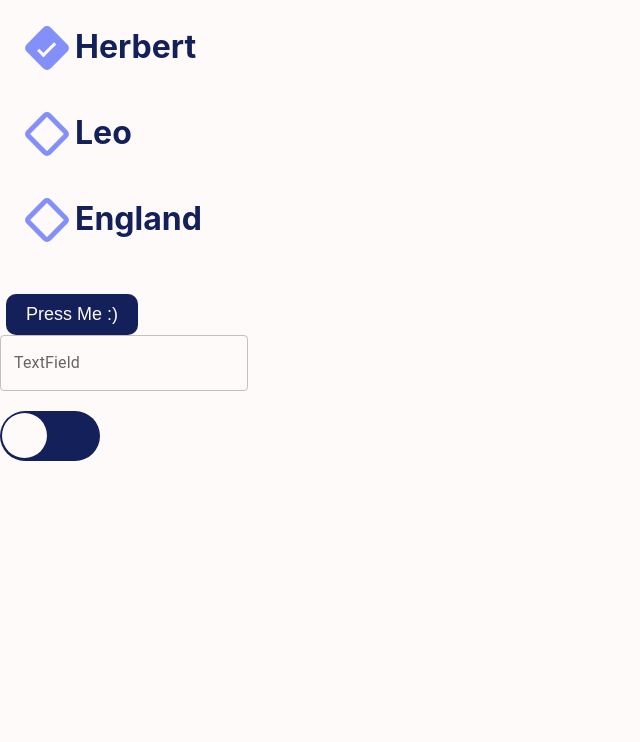
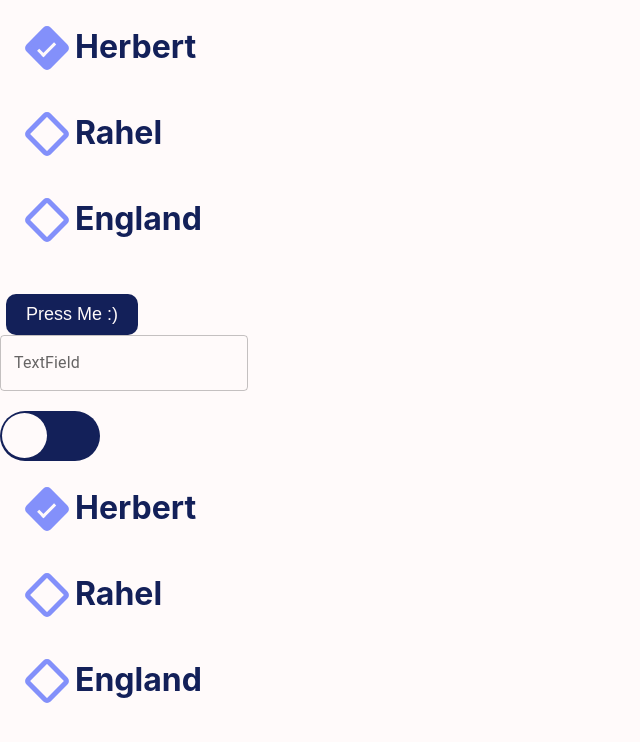
Before and after one commit to lucaskronlachner/installations-tool-infoniqa, a React (Create React App) app in the folder infoniqa-installation-tool/: page / in a window 1280 px wide. Shown: the top 742 px of the page, without its empty margins (0-640 px from the left). Built offline with nearby package versions, Linux system fonts and the light colour scheme.

Commit message:
Bugfixes for Checkboxes

```diff
--- a/infoniqa-installation-tool/package.json
+++ b/infoniqa-installation-tool/package.json
@@ -10,6 +10,7 @@
     "@testing-library/jest-dom": "^5.16.3",
     "@testing-library/react": "^12.1.4",
     "@testing-library/user-event": "^13.5.0",
+    "js-hash-code": "^1.0.0",
     "react": "^18.0.0",
     "react-dom": "^18.0.0",
     "react-scripts": "5.0.0",
--- a/infoniqa-installation-tool/src/components/Checkbox/CheckboxComp.js
+++ b/infoniqa-installation-tool/src/components/Checkbox/CheckboxComp.js
@@ -1,61 +1,67 @@
 import React from 'react';
 import './CheckboxStyle.css';
 
-const checkboxComp = () => {
+export default function CheckboxComp(props) {
 
-    return(
+    return (
         <div className='container'>
-            <CheckboxList checkList={[true, false, false]} nameList={["Herbert", "Leo", "England"]}/>
+            <CheckboxList ident={props._ident} checkList={[true, false, false]} nameList={["Herbert", "Rahel", "England"]} />
         </div>
     )
 }
 
-class CheckboxList extends React.Component{
+class CheckboxList extends React.Component {
 
-    constructor(props){
+    constructor(props) {
         super(props)
         this.state = {
             _checkedList: props.checkList,
             _nameList: props.nameList,
+            _ident : props.ident,
         }
     }
 
-    render(){
-        return(
+    render() {
+        return (
             <ul className='checkListContainer'>
-            {this.state._checkedList.map((item, index) => (<CheckButton key={index} keyVar={index} check={item} name={this.state._nameList[index]} />))}
+                {this.state._checkedList.map((item, index) => (<CheckButton key={index} keyVar={index} check={item} ident={this.state._ident} name={this.state._nameList[index]} />))}
             </ul>
         )
     }
 
 }
 
-class CheckButton extends React.Component{
+class CheckButton extends React.Component {
 
-    _IsChecked = false;
+    _IsChecked = false
     _Key = 0
 
-    constructor(props){
+    constructor(props) {
         super(props)
         this._Key = props.keyVar
         this._IsChecked = props.check
     }
 
+    hashCode = (s) => {
+        for (var i = 0, h = 0; i < s.length; i++)
+            h = Math.imul(31, h) + String(s).charCodeAt(i) | 0;
+        return h;
+    }
+    //Thank you Github Account: bryc
+
     handleClick = () => {
-        this._IsChecked = this._IsChecked !== true
-       var _checkbox = document.getElementById(`Box${this._Key}`)
-       _checkbox.checked = this._IsChecked
+        this._IsChecked = !this._IsChecked
+        let _checkbox = document.getElementById(`${this.props.ident}Box${this._Key}`)
+        _checkbox.checked = this._IsChecked
     }
 
-    render(){
+    render() {
         return (
             <div className='container'>
-                <input id={`Box${this._Key}`} type="checkbox" defaultChecked={this._IsChecked}/>
-                <span className='boxClass' onClick={this.handleClick}/>
+                <input id={`${this.props.ident}Box${this._Key}`} type="checkbox" defaultChecked={this._IsChecked} />
+                <span className='boxClass' onClick={this.handleClick} />
                 <h1 className='DescriptionText'>{this.props.name}</h1>
             </div>
         )
     }
 }
-
-export default checkboxComp;
--- /dev/null
+++ b/infoniqa-installation-tool/src/components/Date_Picker/DatePickerComp.js
@@ -0,0 +1,37 @@
+import React from 'react';
+import './DatePickerStyle.css';
+
+
+const Date_PickerComp = () => {
+    <div className='container'>
+        <DayComponent Text='Fortnite'/>
+    </div>
+}
+
+class DayComponent extends React.Component{
+    constructor(props){
+        super(props)
+        this.state = {
+            _selected: true,
+        }
+    }
+
+    handleClick(){
+
+    }
+
+    render(){
+        return(
+            <div className='container'>
+                <div className='dayComp' onClick={this.handleClick}>
+                    {this.props.Text}
+                </div>
+            </div>
+        )
+    }
+}
+
+
+
+
+export default Date_PickerComp
--- /dev/null
+++ b/infoniqa-installation-tool/src/components/Date_Picker/DatePickerStyle.css
@@ -0,0 +1,7 @@
+@import url("../../App.css");
+
+.dayComp{
+    border-radius: 50%;
+    background-color: var(--cornflower-blue);
+    margin: 1.5rem;
+}
--- a/infoniqa-installation-tool/src/index.js
+++ b/infoniqa-installation-tool/src/index.js
@@ -6,11 +6,12 @@ import reportWebVitals from './reportWebVitals';
 import Button from './components/Button/ButtonComp';
 import TextInputField from './components/Text_Input/TextInputComp';
 import SwitchComp from './components/SwitchComp/SwitchComp';
+import DatePickerComp from './components/Date_Picker/DatePickerComp';
 
 
 ReactDOM.render(
   <React.StrictMode>
-    <Checkbox/>
+    <Checkbox _ident={'1'}/>
     <Button onClick={() =>{console.log("You Clicked on Me!")}}
      main
     type="button"
@@ -19,6 +20,8 @@ ReactDOM.render(
 
     <TextInputField></TextInputField>
     <SwitchComp isOn={true}/>
+    <DatePickerComp/>
+    <Checkbox _ident={'2'}/>
   </React.StrictMode>,
 
   document.getElementById('root')
```
Also changed, not shown: infoniqa-installation-tool/src/components/Date_Picker/Date_PickerComp.js (deleted), 1 other file (tests, documents, lock files or other folders).
